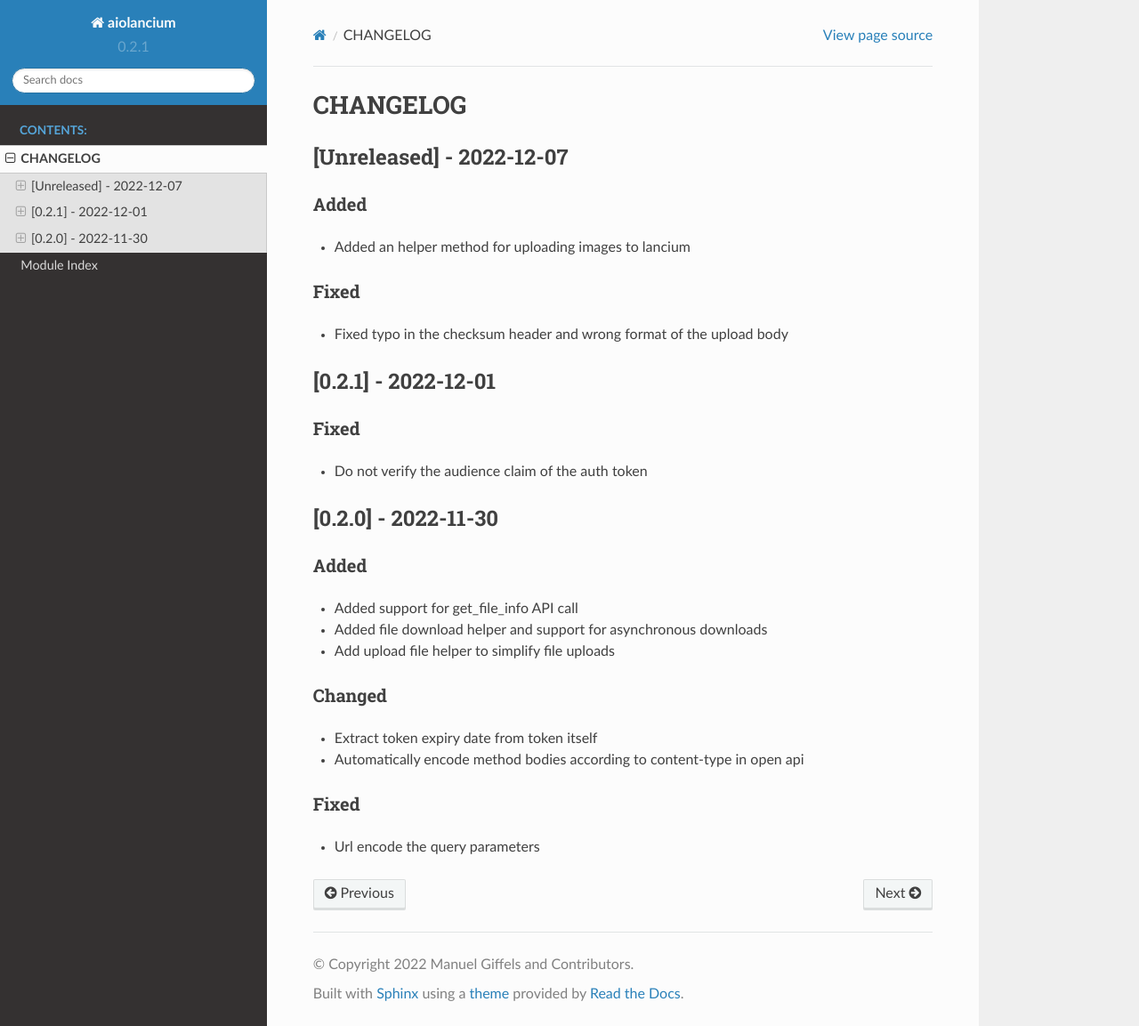
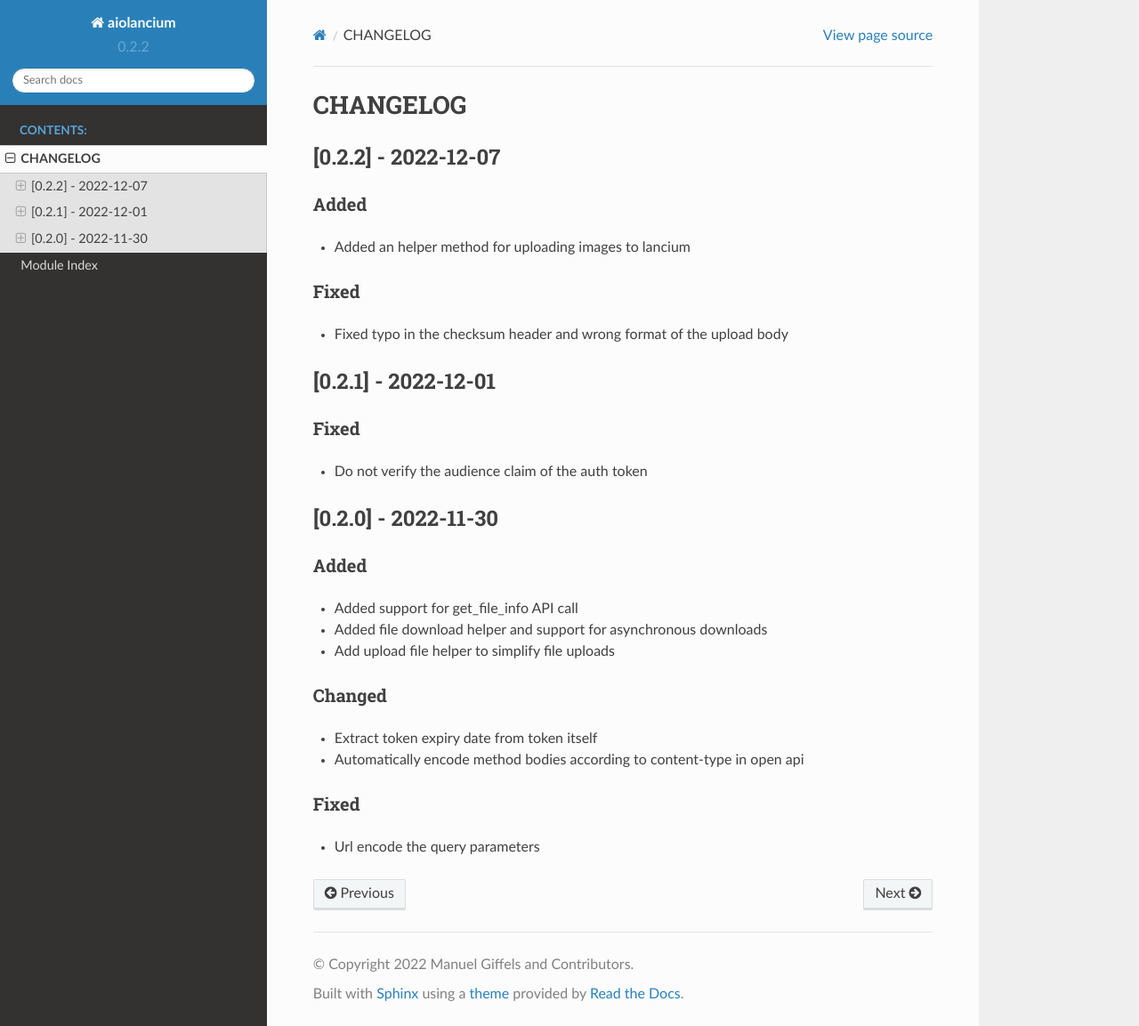
Before and after one commit to giffels/aiolancium, a Sphinx documentation site: the page built from docs/source/changelog.rst, in a window 1280 px wide and 1153 px high. Shown: the whole window at 89% size. Built offline with Sphinx 7.4.7 and the Read the Docs theme 2.0.0, drawn with Linux system fonts in a browser that asks for light colours.

Commit message:
Release version 0.2.2

```diff
--- a/aiolancium/__about__.py
+++ b/aiolancium/__about__.py
@@ -3,7 +3,7 @@ __package__ = "aiolancium"
 __summary__ = "Simplistic python asyncio REST client for the Lancium Compute REST API"
 __url__ = "https://github.com/giffels/aiolancium"
 
-__version__ = "0.2.1"
+__version__ = "0.2.2"
 __author__ = "Manuel Giffels"
 __email__ = "giffels@gmail.com"
 __copyright__ = "2022 %s and Contributors" % __author__
--- a/docs/source/changelog.rst
+++ b/docs/source/changelog.rst
@@ -6,8 +6,8 @@
 CHANGELOG
 #########
 
-[Unreleased] - 2022-12-07
-=========================
+[0.2.2] - 2022-12-07
+====================
 
 Added
 -----
--- a/docs/source/changes/added_upload_image_helper.yaml
+++ b/docs/source/changes/added_upload_image_helper.yaml
@@ -3,3 +3,4 @@ summary: "Added an helper method for uploading images to lancium"
 description: |
   Added a helper method for uploading images to Lancium compute. Refactoring of the upload helper internals to avoid
   code duplication.
+version: 0.2.2
--- a/docs/source/changes/fixed_checksum_header_body_file_upload.yaml
+++ b/docs/source/changes/fixed_checksum_header_body_file_upload.yaml
@@ -1,5 +1,5 @@
 category: fixed
 summary: "Fixed typo in the checksum header and wrong format of the upload body"
-description: |
-  A typo in the checksum headers has been fixed and this revealed a wrong format of the body for uploading files, which
-  has been fixed now as well.
+description: "A typo in the checksum headers has been fixed and this revealed a wrong\
+  \ format of the body for uploading files, which \nhas been fixed now as well.\n"
+version: 0.2.2
--- a/docs/source/changes/versions.yaml
+++ b/docs/source/changes/versions.yaml
@@ -1,3 +1,5 @@
+- semver: 0.2.2
+  date: '2022-12-07'
 - semver: 0.2.1
   date: '2022-12-01'
 - semver: 0.2.0
--- a/pyproject.toml
+++ b/pyproject.toml
@@ -1,6 +1,6 @@
 [tool.poetry]
 name = "aiolancium"
-version = "0.2.1"
+version = "0.2.2"
 description = "AsyncIO Client for Lancium"
 authors = ["Manuel Giffels <giffels@gmail.com>"]
 license = "MIT"
```
